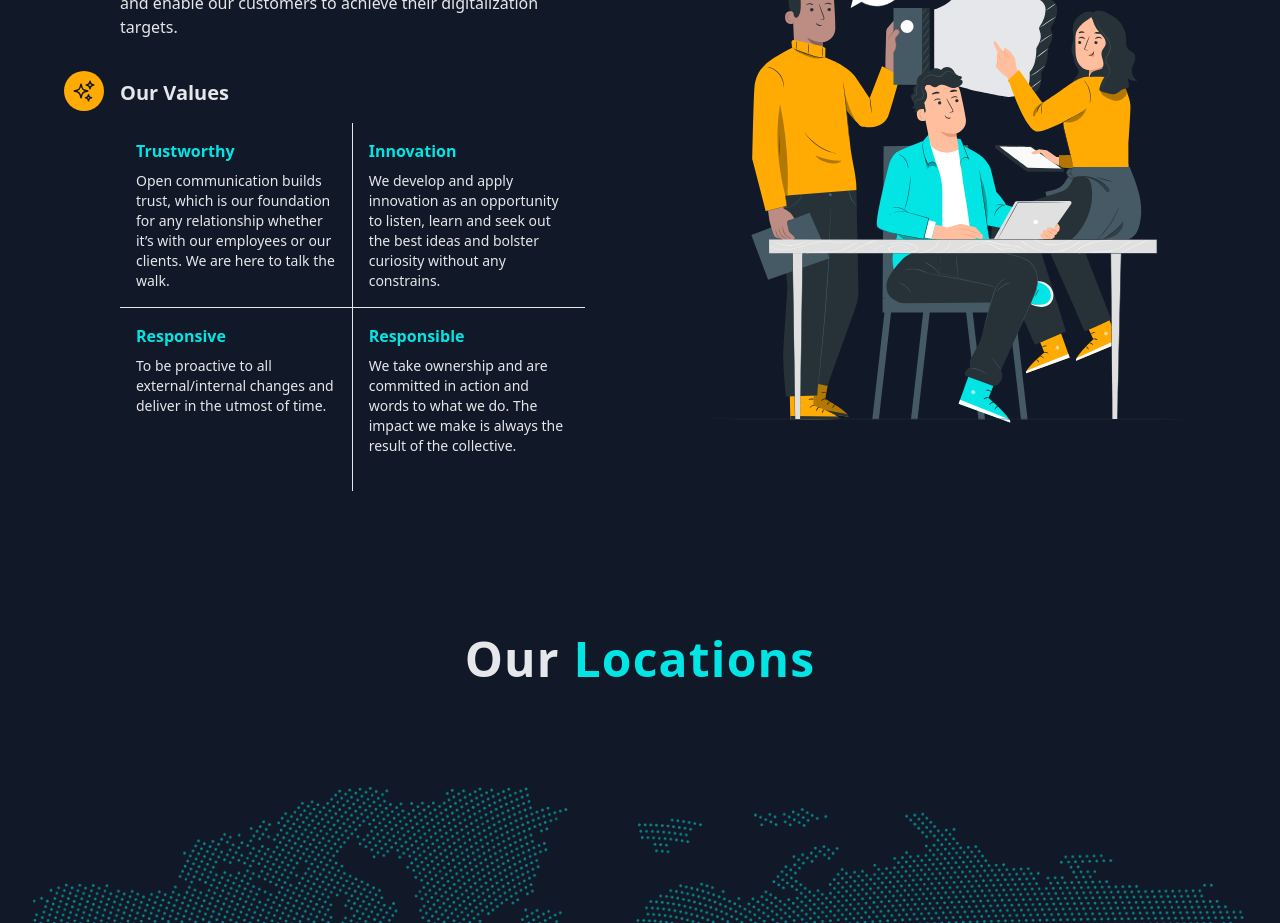
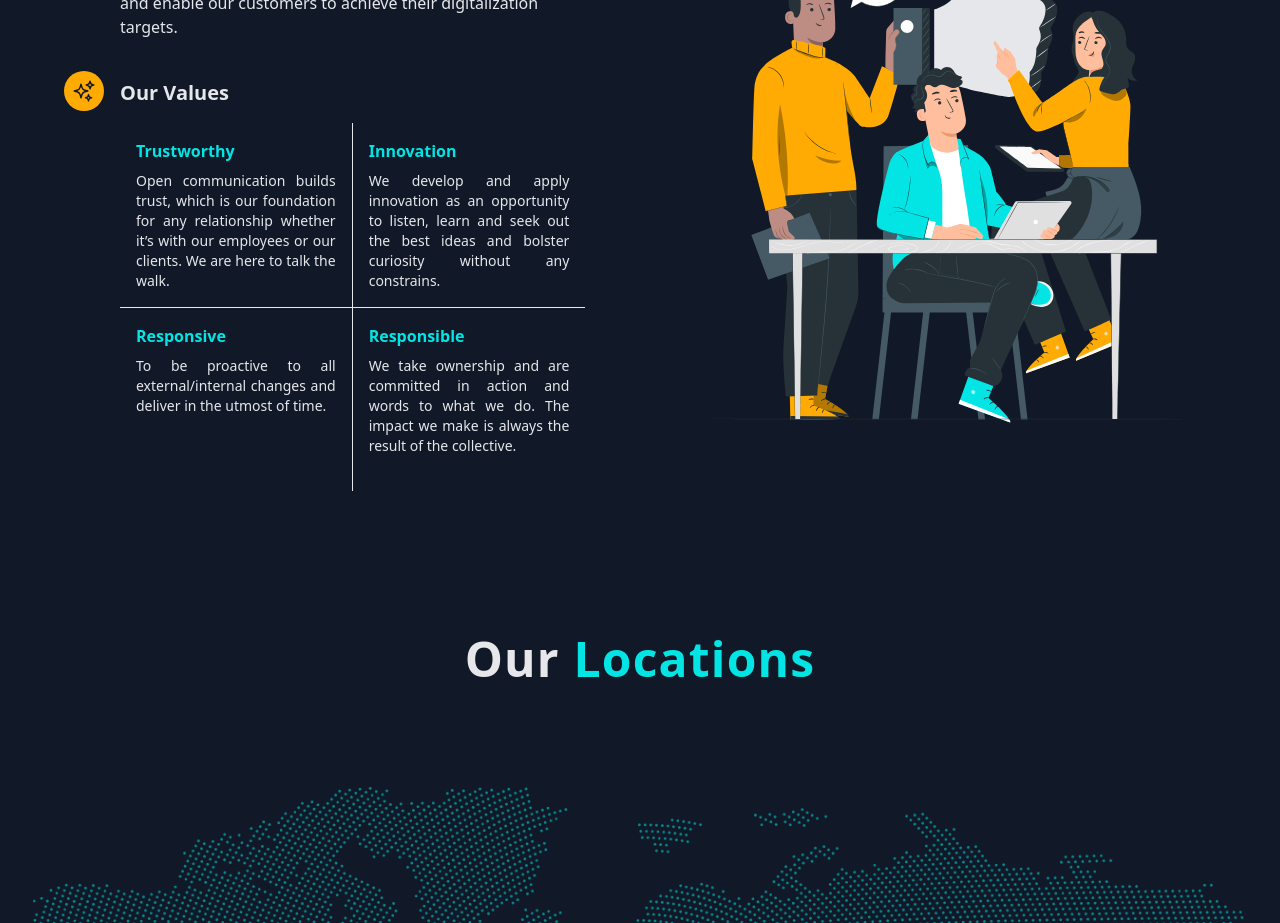
Before and after one commit to akash-tqb/Mavenberg, a Next.js app: page /aboutus in a window 1280 px wide. Shown: the part 2120-3043 px from the top of the page. Built offline with nearby package versions, Linux system fonts and the light colour scheme.

Commit message:
values justified

```diff
--- a/sections/aboutUs/values.tsx
+++ b/sections/aboutUs/values.tsx
@@ -97,7 +97,7 @@ export default function Values() {
                   <h3 className="text-xl font-bold text-maven-white mb-4">
                   Our Values
                   </h3>
-                  <ul className="grid md:grid-cols-2  md:grid-rows-2">
+                  <ul className="grid md:grid-cols-2  md:grid-rows-2 text-justify">
                     <li className="flex flex-col gap-2 md:border-r md:border-maven-white p-4">
                     <h1 className="text-base font-semibold text-maven-blue">Trustworthy</h1>
                     <p className="text-sm">Open communication builds trust, which is our foundation for any relationship whether it’s with our employees or our clients. We are here to talk the walk.</p>
```
